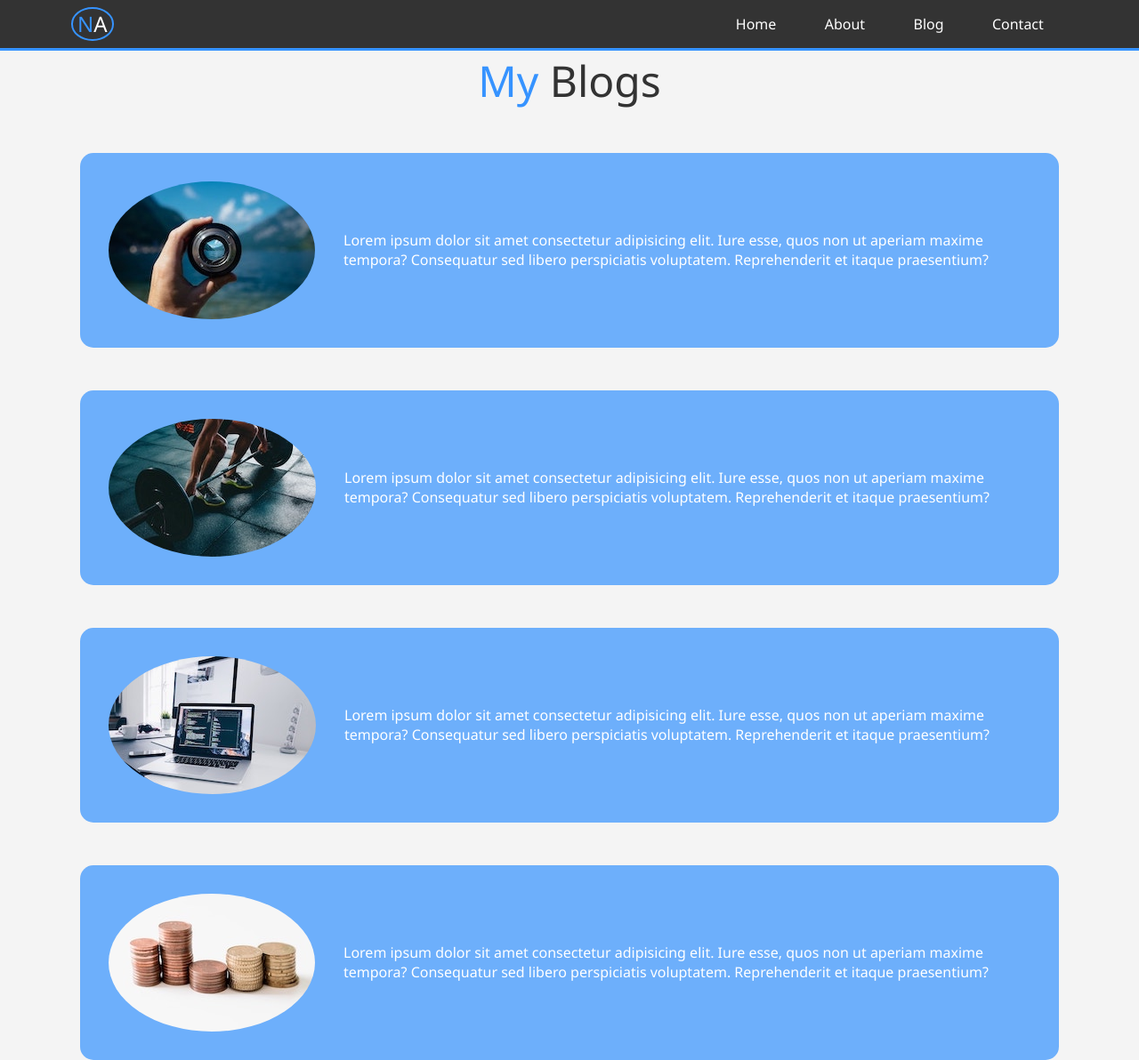
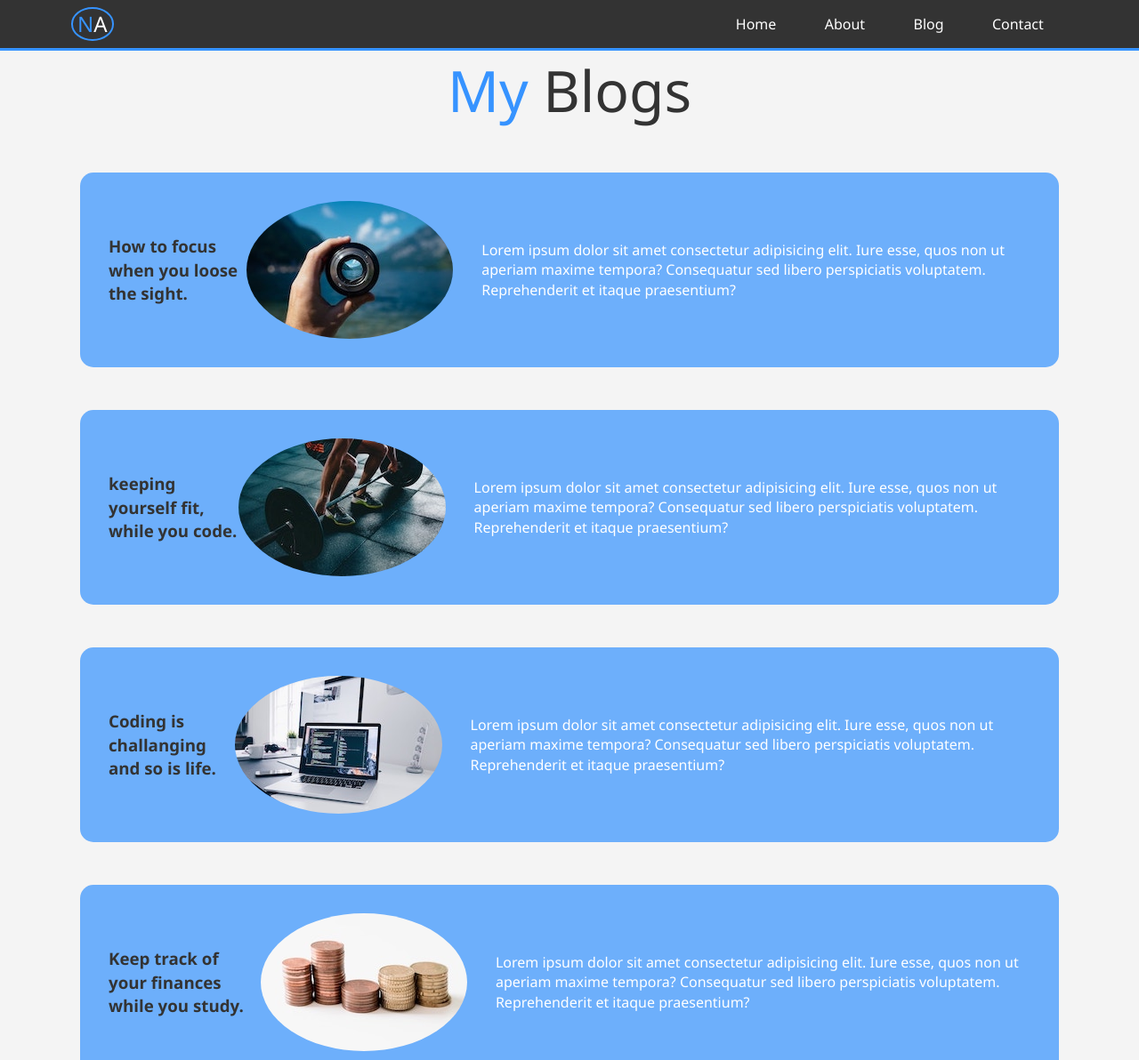
Before and after one commit to Niraj-Amatya/Niraj-Amatya.github.io, a plain HTML site: page src/blog.html in a window 1280 px wide. Shown: the top 1192 px of the page at 89% size. Drawn offline with Linux system fonts and the light colour scheme.

Commit message:
blog heading added

```diff
--- a/src/_blog.scss
+++ b/src/_blog.scss
@@ -10,15 +10,19 @@
 
     h2 {
         text-align: center;
-        font-size: 3rem;
+        font-size: 4rem;
         margin-bottom: 3rem;
         // color:
     }
+
+
 
     .boxes {
         display: flex;
         flex-direction: column;
     }
+
+
 
     .box {
         background: rgba(54, 147, 255, 0.7);
@@ -26,7 +30,13 @@
         padding: 2rem;
         align-items: center;
         border-radius: 15px;
+
+
+
     }
+
+
+
 
     .box:first-child, .box:nth-child(2), .box:nth-child(3), .box:nth-child(4) {
         margin-bottom: 3rem;
@@ -38,7 +48,10 @@
 
     }
 
+
     p {
         color: #fff;
     }
+
+
 }
--- a/src/blog.html
+++ b/src/blog.html
@@ -37,31 +37,43 @@
 
     <!-- Blog page -->
     <section id="blog">
+        <a href="#"></a>
         <div class="blog-bg">
             <div class="container">
                 <h2><span class="text-primary">My</span> Blogs</h2>
+
+                <div class="boxes">
+
+                    <div class="box">
+                            <h3 class="blog-head"> How to focus when you loose the sight.</h3>
+
+                        <img src="./images/blog1.jpg" alt="Blog 1">
+
+                        <p>Lorem ipsum dolor sit amet consectetur adipisicing elit. Iure esse, quos non ut aperiam maxime tempora? Consequatur sed libero perspiciatis voluptatem. Reprehenderit et itaque praesentium?</p>
+                    </div>
+
                 <div class="boxes">
                     <div class="box">
-                        <img src="./images/blog1.jpg" alt="Blog 1">
-                        <p>Lorem ipsum dolor sit amet consectetur adipisicing elit. Iure esse, quos non ut aperiam maxime tempora? Consequatur sed libero perspiciatis voluptatem. Reprehenderit et itaque praesentium?</p>
-                    </div>
-                <div class="boxes">
-                    <div class="box">
+                            <h3 class="blog-head">keeping yourself fit, while you code.</h3>
+
                         <img src="./images/blog2.jpg" alt="Blog 2">
                         <p>Lorem ipsum dolor sit amet consectetur adipisicing elit. Iure esse, quos non ut aperiam maxime tempora? Consequatur sed libero perspiciatis voluptatem. Reprehenderit et itaque praesentium?</p>
                     </div>
                 <div class="boxes">
                     <div class="box">
+                            <h3 class="blog-head"> Coding is challanging and so is life.</h3>
                         <img src="./images/blog3.jpg" alt="Blog 3">
                         <p>Lorem ipsum dolor sit amet consectetur adipisicing elit. Iure esse, quos non ut aperiam maxime tempora? Consequatur sed libero perspiciatis voluptatem. Reprehenderit et itaque praesentium?</p>
                     </div>
                 <div class="boxes">
                     <div class="box">
+                            <h3 class="blog-head">Keep track of your finances while you study.</h3>
                         <img src="./images/blog4.jpg" alt="Blog 3">
                         <p>Lorem ipsum dolor sit amet consectetur adipisicing elit. Iure esse, quos non ut aperiam maxime tempora? Consequatur sed libero perspiciatis voluptatem. Reprehenderit et itaque praesentium?</p>
                     </div>
                 <div class="boxes">
                     <div class="box">
+                            <h3 class="blog-head">You didn't come this far to only come this far.</h3>
                         <img src="./images/blog5.jpg" alt="Blog 3">
                         <p>Lorem ipsum dolor sit amet consectetur adipisicing elit. Iure esse, quos non ut aperiam maxime tempora? Consequatur sed libero perspiciatis voluptatem. Reprehenderit et itaque praesentium?</p>
                     </div>
```
Also changed, not shown: src/styles.css, 1 other file.
